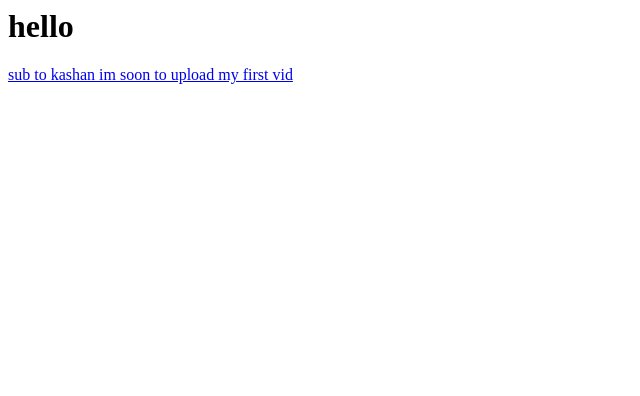
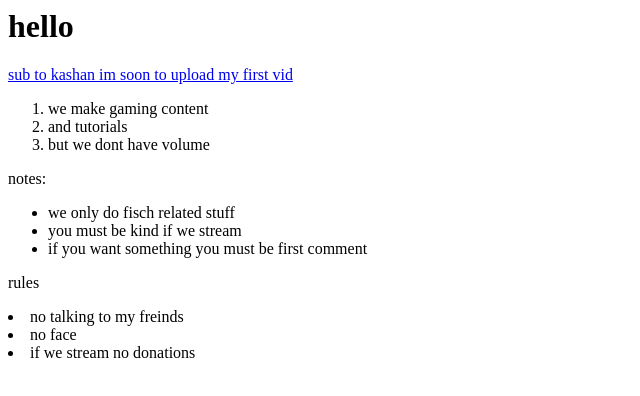
Before and after one commit to dreadkashan/web-connections, a plain HTML site: page index.html in a window 1280 px wide. Shown: the whole page, without its empty margins (0-640 px from the left). Drawn offline with Linux system fonts and the light colour scheme.

Commit message:
commit v2

```diff
--- a/index.html
+++ b/index.html
@@ -2,5 +2,22 @@
     <head><h1>hello</h1></head>
     <body>
         <a href="https://www.youtube.com/@astronomicalkashan">sub to kashan im soon to upload my  first vid</a>
+        <ol>
+            <li>we make gaming content </li>
+            <li>and tutorials</li>
+            <li>but we dont have volume</li>
+        </ol>
+        notes:
+        <ul>
+            <li>we only do fisch related stuff</li>
+            <li>you must be kind if we stream</li>
+           <li>if you want something you must be first comment</li>
+        </ul>
+        rules
+<dl>
+<li>no talking to my freinds</li>
+<li>no face</li>
+<li>if we stream no donations</li>
+</dl>
     </body>
 </html>
```
